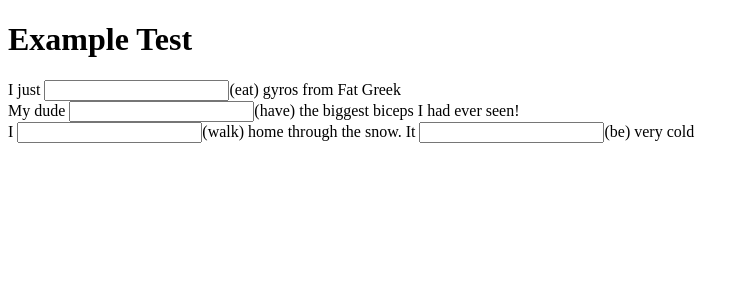
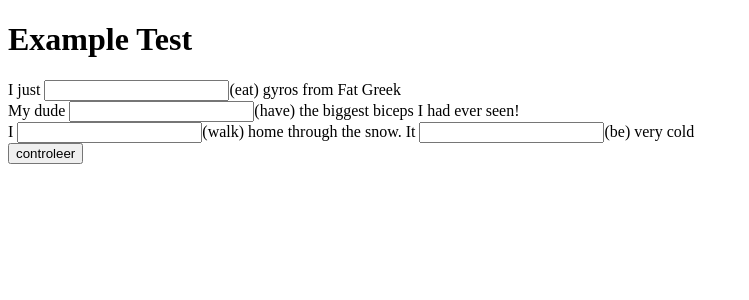
Before and after one commit to lucasbogerd/englando-next, a Next.js app: page /test in a window 1280 px wide. Shown: the top 300 px of the page, without its empty margins (0-749 px from the left). Built offline with nearby package versions, Linux system fonts and the light colour scheme.

Commit message:
feat(test): integrate react-hook-form

```diff
--- a/pages/test.tsx
+++ b/pages/test.tsx
@@ -1,3 +1,10 @@
+import {
+	useForm,
+	SubmitHandler,
+	UseFormRegister,
+	FieldValues,
+} from 'react-hook-form'
+
 import test from '../data/example-test'
 import {
 	ParseQuestionString,
@@ -5,25 +12,42 @@ import {
 } from '../shared/parseQuestionText'
 
 export default function Test(): JSX.Element {
+	const {
+		register,
+		handleSubmit,
+		watch,
+		formState: { errors },
+	} = useForm()
 	const data = test()
+	const onSubmit = (data) => console.log(data)
 
 	return (
 		<div className="mx-auto my-auto">
 			<h1 className="mb-5 text-3xl">{data.testName}</h1>
-			<div>
+			<form onSubmit={handleSubmit(onSubmit)}>
 				{data.questions.map((q, i) => {
 					return (
 						<div key={`question-${Math.random()}`}>
-							<Question question={q} key={`question-${i}`} />
+							<Question
+								question={q}
+								key={`question-${i}`}
+								registerFunction={register}
+								nameToRegister={`registername-${i}`}
+							/>
 						</div>
 					)
 				})}
-			</div>
+				<input type="submit" value="controleer" />
+			</form>
 		</div>
 	)
 }
 
-export function Question({ question }): JSX.Element {
+export function Question({
+	question,
+	registerFunction,
+	nameToRegister,
+}): JSX.Element {
 	let renderFragments: JSX.Element[] = []
 
 	const parsedQuestion = ParseQuestionString(question)
@@ -38,6 +62,8 @@ export function Question({ question }): JSX.Element {
 				<QuestionAnswerSpan
 					answer={parsedQuestion.Answers[i]}
 					key={`answer-${Math.random()}`}
+					registerFunction={registerFunction}
+					nameToRegister={nameToRegister}
 				/>
 				// <span>{parsedQuestion.Answers[i].Answer}</span>
 			),
@@ -49,12 +75,22 @@ export function Question({ question }): JSX.Element {
 
 type QuestionAnswerSpanProps = {
 	answer: QuestionAnswer
+	registerFunction: UseFormRegister<FieldValues>
+	nameToRegister: string
 }
 
-export function QuestionAnswerSpan({ answer }: QuestionAnswerSpanProps) {
+export function QuestionAnswerSpan({
+	answer,
+	registerFunction,
+	nameToRegister,
+}: QuestionAnswerSpanProps) {
 	return (
 		<>
-			<input type="text" className="w-20" />
+			<input
+				type="text"
+				className="w-20"
+				{...registerFunction(nameToRegister, { required: true })}
+			/>
 			<span>({answer.Suggestion})</span>
 		</>
 	)
```
